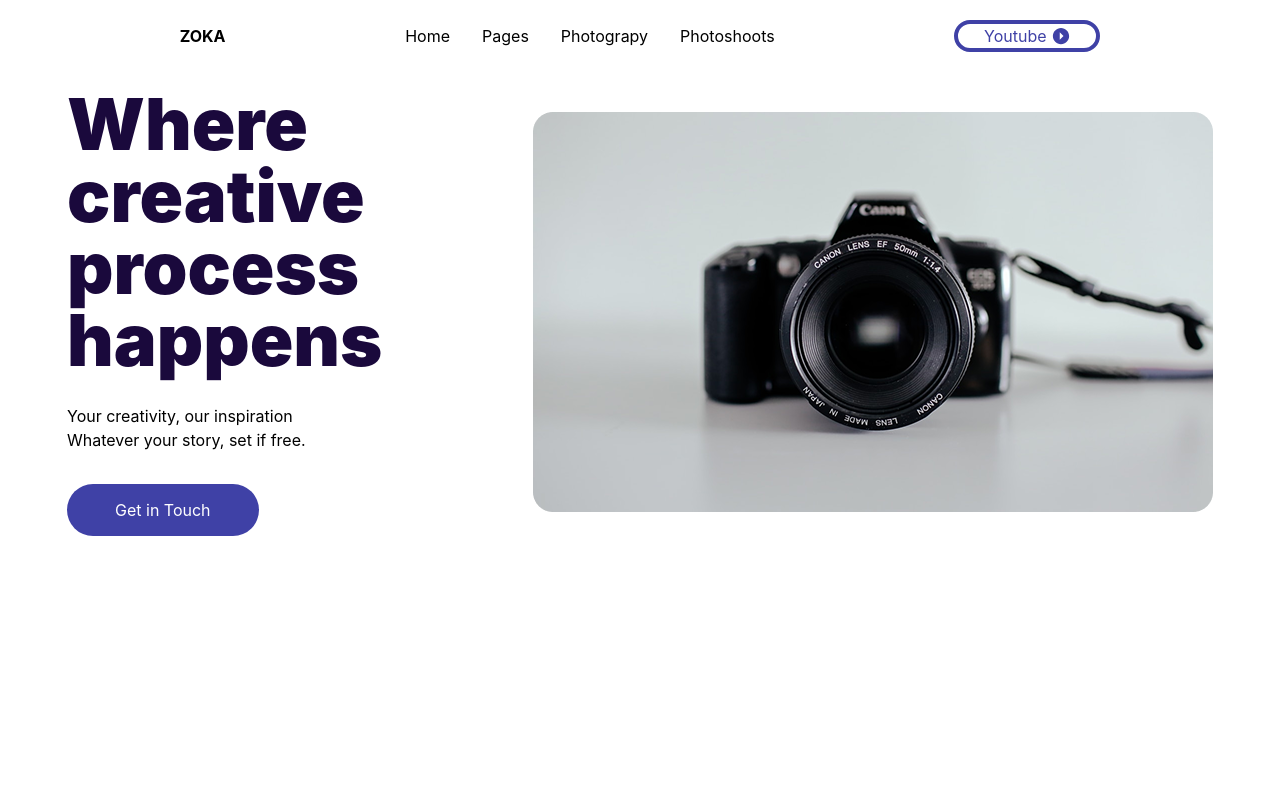
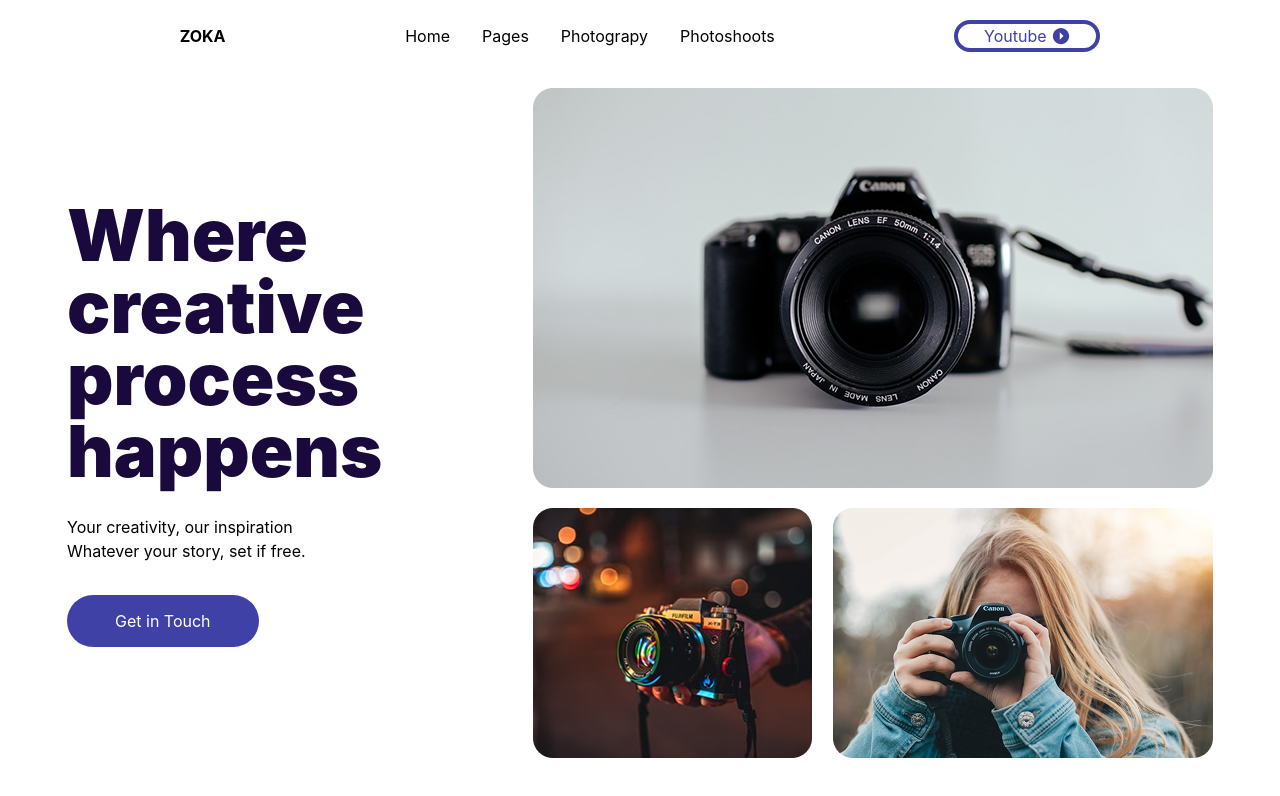
Before and after one commit to 2024xuja/Zoka, a React (Vite) app: page / in a window 1280 px wide. Shown: the top 796 px of the page. Built offline with nearby package versions, Linux system fonts and the light colour scheme.

Commit message:
Hero section endi bo`ldi rasmni qildim

```diff
--- a/src/components/HeroSection.jsx
+++ b/src/components/HeroSection.jsx
@@ -1,5 +1,7 @@
 import { HiArrowRightCircle } from "react-icons/hi2";
 import Camera1 from '../assets/Camera1.png'
+import Camera2 from '../assets/Camera2.png'
+import Camera3 from '../assets/Camera3.png'
 
 export default function HeroSection() {
   return (
@@ -18,7 +20,11 @@ export default function HeroSection() {
         </button>
       </div>
       <div>
-            <img src={Camera1} alt="Camera rasmi" className="w-550px"/>
+            <img src={Camera1} alt="Camera rasmi" className="w-680px h-400px mb-5"/>
+            <div className="flex">
+            <img src={Camera2} alt="Bizning rasm" className="w-279px h-250px " />
+            <img src={Camera3} alt="Qiz" className="w-380px h-250px  pl-5.25" />
+            </div>
       </div>
     </section>
   );
--- a/src/components/Navbar.jsx
+++ b/src/components/Navbar.jsx
@@ -5,7 +5,7 @@ import { IoMdArrowDroprightCircle } from "react-icons/io";
 function Navbar() {
   return (
     <div className='flex items-center justify-evenly pt-5'>
-        <h1 className="font-bold">ZOKA</h1>
+        <h1 className="font-bold size-36px">ZOKA</h1>
 
        <ul className="flex items-center gap-8">
           <Link to={Navbar}>Home</Link>
```
